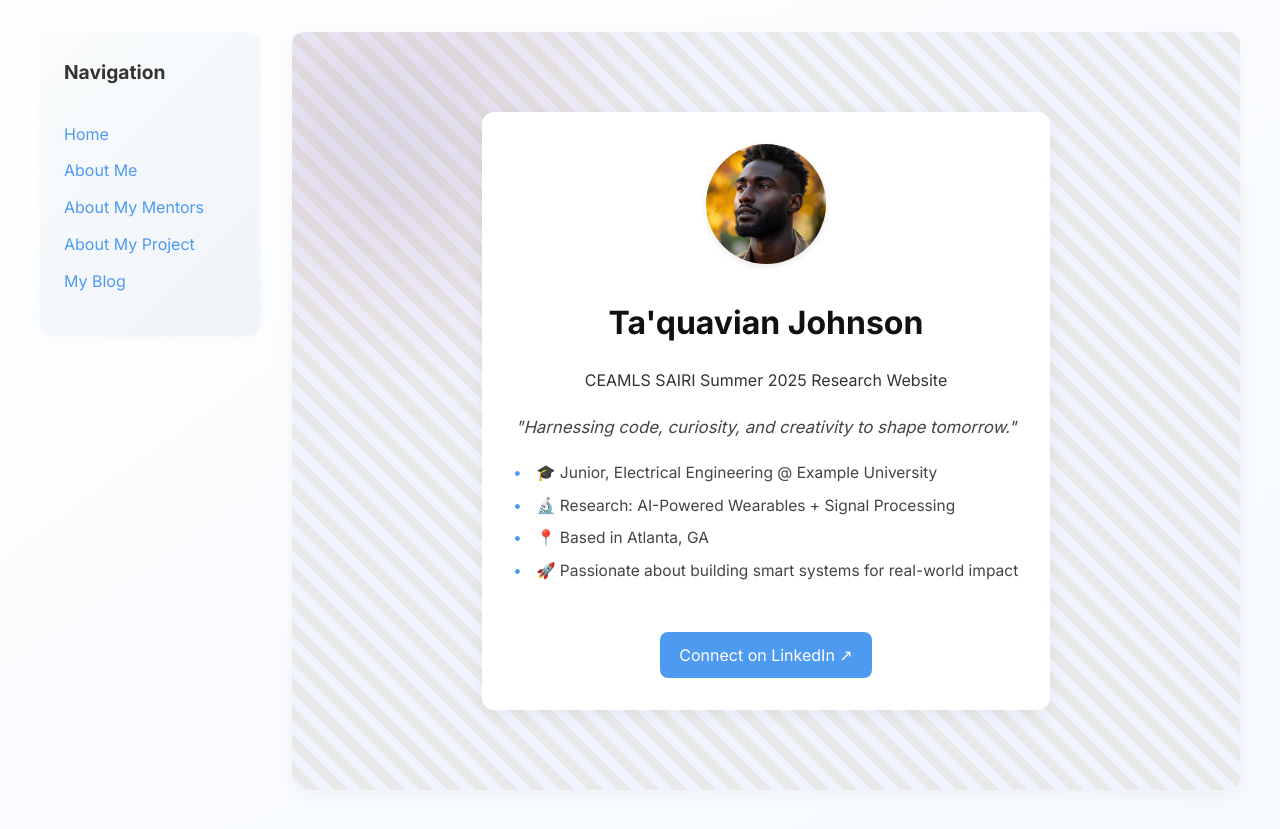
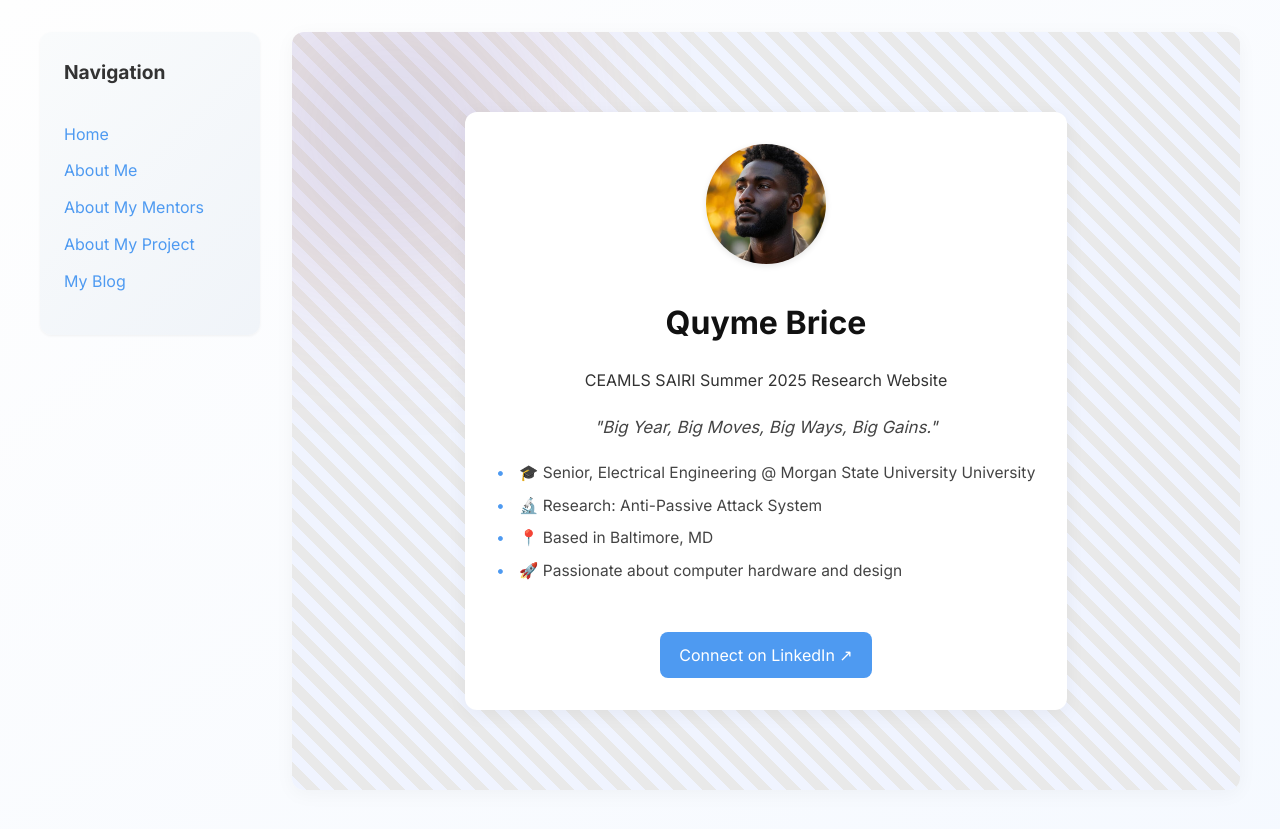
Before and after one commit to Qubri2/Qubri2.github.io, a Jekyll site: the page built from index.md, in a window 1280 px wide. Shown: the top 829 px of the page. Built offline with Jekyll 4.4.1, drawn with Linux system fonts in a browser that asks for light colours.

Commit message:
Update index.md

```diff
--- a/index.md
+++ b/index.md
@@ -1,16 +1,16 @@
 ---
 layout: home
-title: Ta'quavian Johnson
+title: Quyme Brice
 description: CEAMLS SAIRI Summer 2025 Research Website
 
-motto: "Harnessing code, curiosity, and creativity to shape tomorrow."
+motto: "Big Year, Big Moves, Big Ways, Big Gains."
 
 quick_facts:
-  - "🎓 Junior, Electrical Engineering @ Example University"
-  - "🔬 Research: AI-Powered Wearables + Signal Processing"
-  - "📍 Based in Atlanta, GA"
-  - "🚀 Passionate about building smart systems for real-world impact"
+  - "🎓 Senior, Electrical Engineering @ Morgan State University University"
+  - "🔬 Research: Anti-Passive Attack System"
+  - "📍 Based in Baltimore, MD"
+  - "🚀 Passionate about computer hardware and design"
 
-linkedin: https://www.linkedin.com/in/taquavian-johnson/
+linkedin: www.linkedin.com/in/quyme-brice-1a9588169
 image: /assets/images/me.jpg
 ---
```
